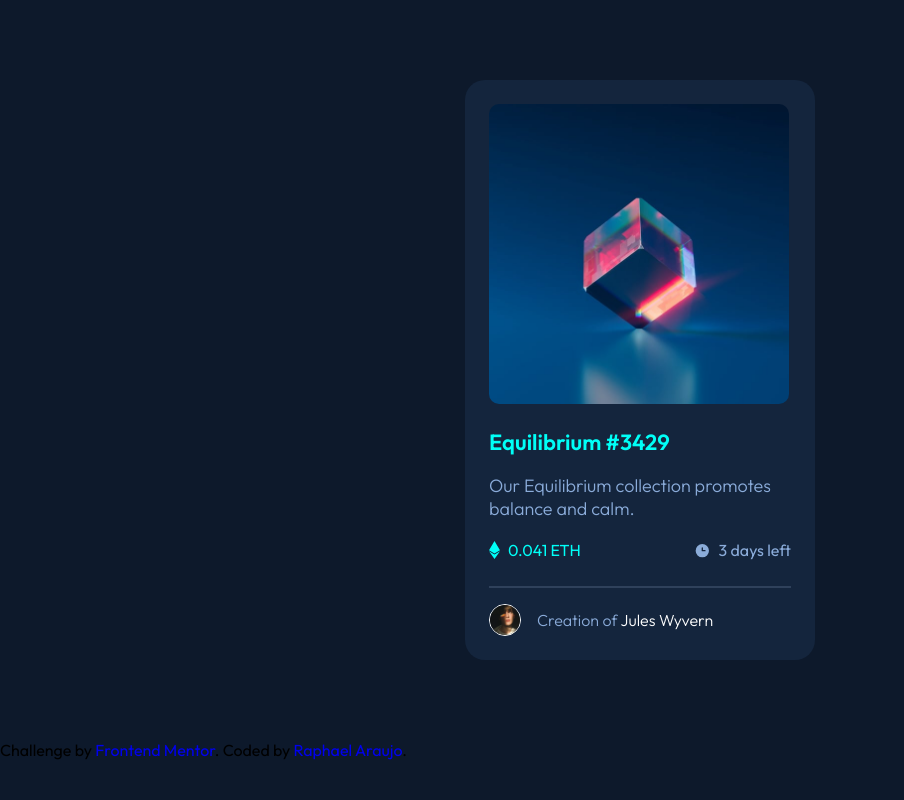
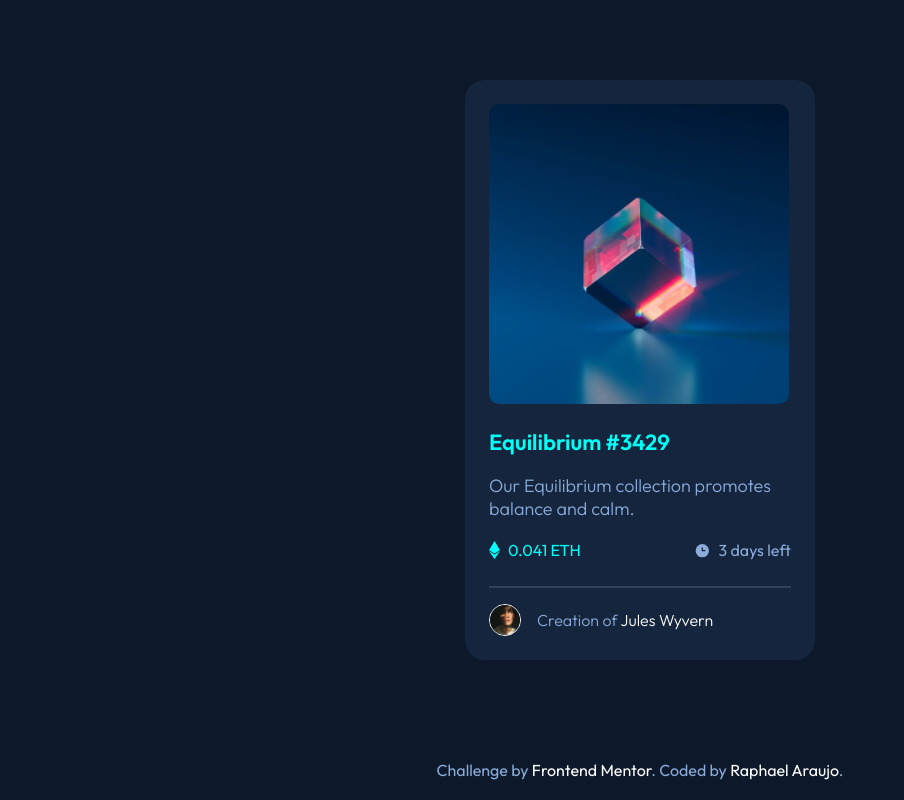
Before and after one commit to rwsaraujo/nft-preview-card-component, a website: page index.html in a window 1280 px wide. Shown: the whole page, without its empty margins (0-904 px from the left). Drawn offline with Linux system fonts and the light colour scheme.

Commit message:
create footer

```diff
--- a/index.html
+++ b/index.html
@@ -54,9 +54,9 @@
     </div>
   </main>
 
-  <footer>
-    Challenge by <a href="https://www.frontendmentor.io?ref=challenge" target="_blank">Frontend Mentor</a>.
-    Coded by <a href="https://rwsaraujo.github.io/araujowebdev/" target="_blank">Raphael Araujo</a>.
+  <footer class="center">
+    <p>Challenge by <a href="https://www.frontendmentor.io?ref=challenge" target="_blank">Frontend Mentor</a>.
+      Coded by <a href="https://rwsaraujo.github.io/araujowebdev/" target="_blank">Raphael Araujo</a>.</p>
   </footer>
 </body>
 
--- /dev/null
+++ b/src/style/_footer.scss
@@ -0,0 +1,15 @@
+@use "colors";
+
+footer {
+  height: 60px;
+  color: colors.$soft-blue;
+  font-weight: 300;
+
+  a {
+    color: colors.$white;
+
+    &:hover {
+      color: colors.$cyan;
+    }
+  }
+}
--- a/src/style/style.scss
+++ b/src/style/style.scss
@@ -1,3 +1,4 @@
 @forward "reset";
 @forward "global";
 @forward "main";
+@forward "footer";
```
Also changed, not shown: build/style/style.css, 1 other file.
